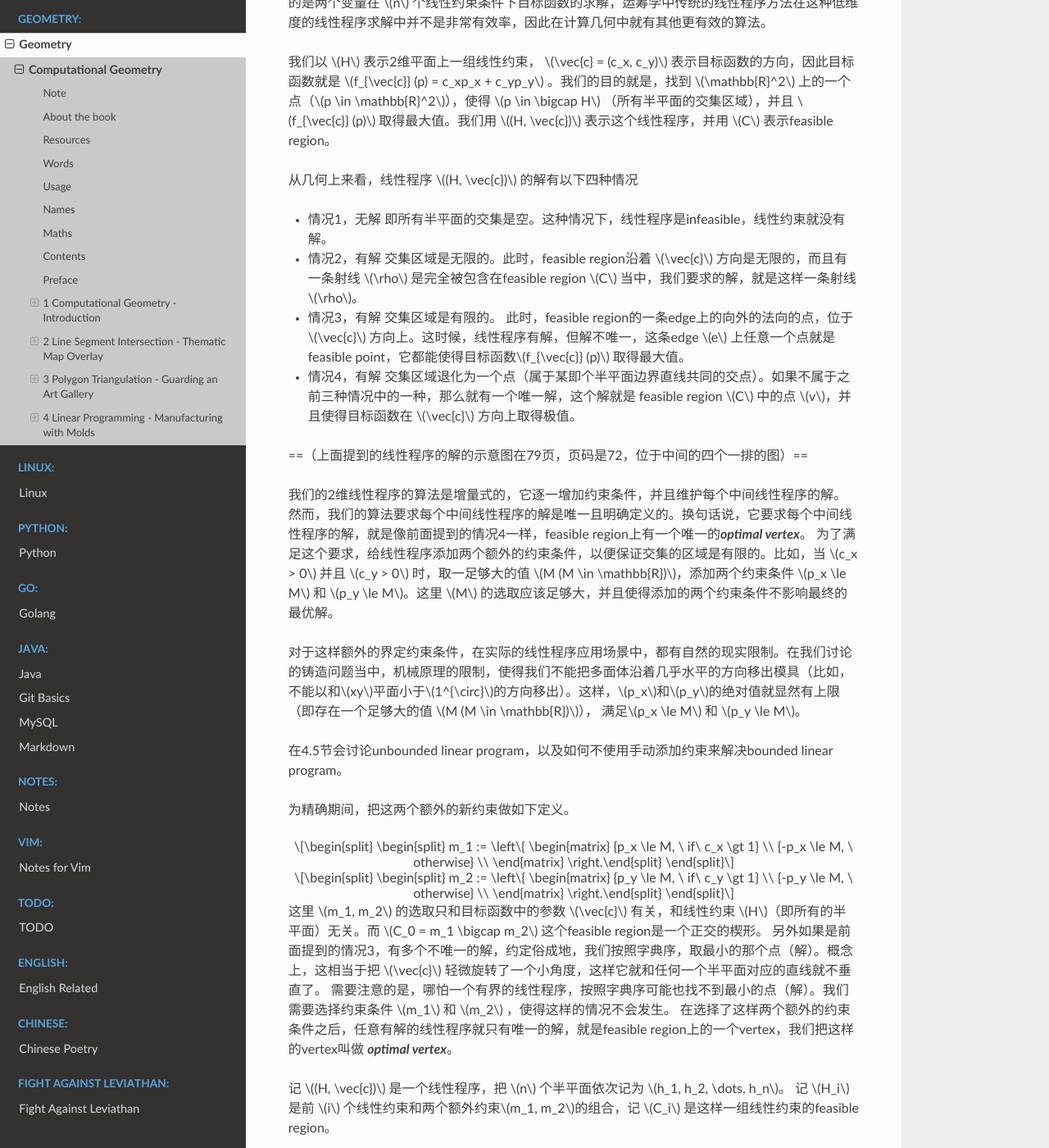
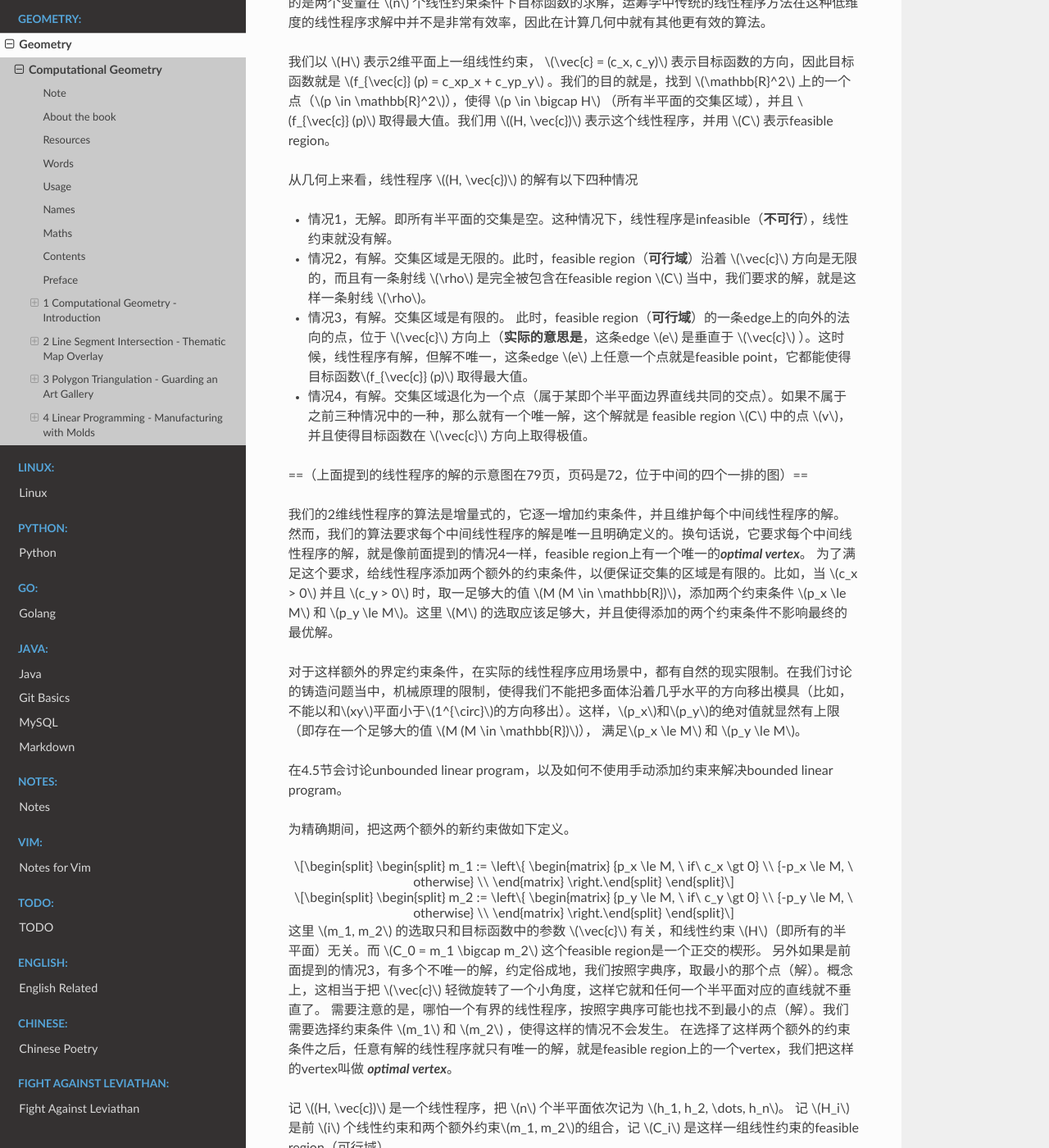
Before and after one commit to Pyrad/pyradnotes, a Sphinx documentation site: the page built from source/Geometry/ComputationalGeometryAA3rd.md, in a window 1280 px wide and 1400 px high, scrolled down 48465 px. Shown: the whole window at 82% size. Built offline with Sphinx 7.4.7 and the Read the Docs theme 2.0.0, drawn with Linux system fonts in a browser that asks for light colours; a script that is not in the unit is left out; some of the changed text lies outside the part shown.

Commit message:
CGAA3 Fix format & errors

```diff
--- a/source/Geometry/ComputationalGeometryAA3rd.md
+++ b/source/Geometry/ComputationalGeometryAA3rd.md
@@ -1480,14 +1480,10 @@ $a_{i,j}$，$b_i$ 和 $c_i$ 都是实数，它们是问题的输入参数。
 
 从几何上来看，线性程序  $(H, \vec{c})$ 的解有以下四种情况
 
-- 情况1，无解
-  即所有半平面的交集是空。这种情况下，线性程序是infeasible，线性约束就没有解。
-- 情况2，有解
-  交集区域是无限的。此时，feasible region沿着 $\vec{c}$ 方向是无限的，而且有一条射线 $\rho$ 是完全被包含在feasible region $C$ 当中，我们要求的解，就是这样一条射线 $\rho$。
-- 情况3，有解
-  交集区域是有限的。  此时，feasible region的一条edge上的向外的法向的点，位于 $\vec{c}$ 方向上。这时候，线性程序有解，但解不唯一，这条edge $e$ 上任意一个点就是feasible point，它都能使得目标函数$f_{\vec{c}} (p)$ 取得最大值。
-- 情况4，有解
-  交集区域退化为一个点（属于某即个半平面边界直线共同的交点）。如果不属于之前三种情况中的一种，那么就有一个唯一解，这个解就是 feasible region $C$ 中的点 $v$，并且使得目标函数在 $\vec{c}$ 方向上取得极值。
+- 情况1，无解。即所有半平面的交集是空。这种情况下，线性程序是infeasible（**不可行**），线性约束就没有解。
+- 情况2，有解。交集区域是无限的。此时，feasible region（**可行域**）沿着 $\vec{c}$ 方向是无限的，而且有一条射线 $\rho$ 是完全被包含在feasible region $C$ 当中，我们要求的解，就是这样一条射线 $\rho$。
+- 情况3，有解。交集区域是有限的。  此时，feasible region（**可行域**）的一条edge上的向外的法向的点，位于 $\vec{c}$ 方向上（**实际的意思是**，这条edge $e$ 是垂直于 $\vec{c}$ ）。这时候，线性程序有解，但解不唯一，这条edge $e$ 上任意一个点就是feasible point，它都能使得目标函数$f_{\vec{c}} (p)$ 取得最大值。
+- 情况4，有解。交集区域退化为一个点（属于某即个半平面边界直线共同的交点）。如果不属于之前三种情况中的一种，那么就有一个唯一解，这个解就是 feasible region $C$ 中的点 $v$，并且使得目标函数在 $\vec{c}$ 方向上取得极值。
 
 ==（上面提到的线性程序的解的示意图在79页，页码是72，位于中间的四个一排的图）==
 
@@ -1503,7 +1499,7 @@ $a_{i,j}$，$b_i$ 和 $c_i$ 都是实数，它们是问题的输入参数。
 $$
 \begin{split}
 m_1 := \left\{ \begin{matrix}
-{p_x \le M, \ if\ c_x \gt 1} \\
+{p_x \le M, \ if\ c_x \gt 0} \\
 {-p_x \le M, \ otherwise} \\
 \end{matrix} \right.\end{split}
 $$
@@ -1511,7 +1507,7 @@ $$
 $$
 \begin{split}
 m_2 := \left\{ \begin{matrix}
-{p_y \le M, \ if\ c_y \gt 1} \\
+{p_y \le M, \ if\ c_y \gt 0} \\
 {-p_y \le M, \ otherwise} \\
 \end{matrix} \right.\end{split}
 $$
@@ -1522,10 +1518,10 @@ $$
 在选择了这样两个额外的约束条件之后，任意有解的线性程序就只有唯一的解，就是feasible region上的一个vertex，我们把这样的vertex叫做 ***optimal vertex***。
 
 记 $(H, \vec{c})$ 是一个线性程序，把 $n$ 个半平面依次记为 $h_1, h_2, \dots, h_n$。
-记 $H_i$ 是前 $i$ 个线性约束和两个额外约束$m_1, m_2$的组合，记 $C_i$ 是这样一组线性约束的feasible region。
-
-$$
-H_i := {m_1, m_2, h_1, h_2, \dots, h_n}
+记 $H_i$ 是前 $i$ 个线性约束和两个额外约束$m_1, m_2$的组合，记 $C_i$ 是这样一组线性约束的feasible region（可行域）。
+
+$$
+H_i := \{m_1, m_2, h_1, h_2, \dots, h_n\}
 $$
 
 $$
@@ -1538,7 +1534,7 @@ $$
 C_0 \supseteq C_1 \supseteq C_2 \supseteq \cdots \supseteq C_n = C
 $$
 
-这也就是说，对于任何一个 $i$（$0 \le i \le n$），如果 $C_i = \emptyset$，那么对于任意一个 $j$（$i \le j \le n$），线性程序就是feasible的，我们的算法也就能提前退出。
+这也就是说，对于任何一个 $i$（$0 \le i \le n$），如果 $C_i = \emptyset$，那么对于任意一个 $j$（$i \le j \le n$）就有 $C_j = \emptyset$，线性程序就是**不可行**的（infeasible），我们的算法也就能提前退出。
 
 下面的引理4.5，说明了每当我们增加一个线性约束（半平面）时，optimal vertex如何改变，而这是我们算法的基础。
 
@@ -1546,9 +1542,12 @@ $$
 
 1. 如果 $v_{i-1} \in h_i$，那么 $v_i = v_{i-1}$。
 2. 如果 $v_{i-1} \notin h_i$，那么要么 $C_i = \emptyset$，要么 $v_i \in \ell_i$（$\ell_i$ 是半平面 $h_i$ 的边界直线）
-   证明：
-3. 令 $v_{i-1} \in h_i$。因为 $C_i = C_{i-1} \cap h_i$，并且 $v_{i-1} \in C_{i-1}$，这就意味着 $v_{i-1} \in C_i$（这是显然的）。进一步，因为 $C_i \subseteq C_{i-1}$（即 $C_i$ 属于 $C_{i-1}$），所以 $C_i$ 的optimal vertex不可能比 $C_{i-1}$ 更好，所以，$v_{i-1}$ 同样也是 $C_i$ 的optimal vertex。
-4. 令  $v_{i-1} \notin h_i$。采用反证法，假设 $C_i$ 非空，并且 $v_i$ 不在 $\ell_i$ 上。考虑线段 $\overline{v_{i-1}v_i}$ ， $v_{i-1} \in C_{i-1}$（因为 $v_{i-1}$是$C_{i-1}$的optimal vertex），并且因为$C_i \subset C_{i-1}$，所以也有 $v_i \in C_{i-1}$。又因为 $C_{i-1}$是凸的，所以线段 $\overline{v_{i-1}v_i}$ 完全被包含在 $C_{i-1}$中。因为 $v_{i-1}$是$C_{i-1}$的optimal vertex，而且目标函数 $f_{\vec{c}}$是线性的，所以沿着线段 $\overline{v_{i-1}v_i}$ ，点 $p$ 从 $v_i$ 移动到 $v_{i-1}$时，$f_{\vec{c}}(p)$是单调递增的。因为 $v_{i-1} \notin h_i$并且$C_i \subset C_{i-1}$，所以线段 $\overline{v_{i-1}v_i}$ 和 $\ell_i$必然有交点，记作 $q$。而又因为线段 $\overline{v_{i-1}v_i}$ 完全被包含在 $C_{i-1}$中，所以交点 $q$ 也必然在 $C_i$中（因为$\ell_i$是$C_i$的边界）。因为 $q$ 在线段 $\overline{v_{i-1}v_i}$ 上，所以根据前面的结论（沿着线段 $\overline{v_{i-1}v_i}$ ，点 $p$ 从 $v_i$ 移动到 $v_{i-1}$时，$f_{\vec{c}}(p)$是单调递增的），就有 $f_{\vec{c}}(q) \gt f_{\vec{c}}(v_i)$。这就是说在$C_i$中存在另外一个不同于optimal vertex $v_i$ 的点 $q$，它使得$f_{\vec{c}}$的取值比 $v_i$还要大，但这是和$v_i$的定义是矛盾的，因此假设不成立。故的证。
+
+证明：
+
+令 $v_{i-1} \in h_i$。（注意这里的$h_i$指的是半平面**区域**，不是半平面的分界线）。因为 $C_i = C_{i-1} \cap h_i$，并且 $v_{i-1} \in C_{i-1}$，这就意味着 $v_{i-1} \in C_i$（这是显然的）。进一步，因为 $C_i \subseteq C_{i-1}$（即 $C_i$ 属于 $C_{i-1}$），所以 $C_i$ 的optimal vertex不可能比 $C_{i-1}$ 更好，所以，$v_{i-1}$ 同样也是 $C_i$ 的optimal vertex。
+
+令  $v_{i-1} \notin h_i$。采用反证法，假设 $C_i$ 非空，并且 $v_i$ 不在 $\ell_i$ 上。考虑线段 $\overline{v_{i-1}v_i}$ ， $v_{i-1} \in C_{i-1}$（因为 $v_{i-1}$是$C_{i-1}$的optimal vertex），并且因为$C_i \subset C_{i-1}$，所以也有 $v_i \in C_{i-1}$。又因为 $C_{i-1}$是凸的，所以线段 $\overline{v_{i-1}v_i}$ 完全被包含在 $C_{i-1}$中。因为 $v_{i-1}$是$C_{i-1}$的optimal vertex，而且目标函数 $f_{\vec{c}}$是线性的，所以沿着线段 $\overline{v_{i-1}v_i}$ ，点 $p$ 从 $v_i$ 移动到 $v_{i-1}$时，$f_{\vec{c}}(p)$是单调递增的。因为 $v_{i-1} \notin h_i$并且$C_i \subset C_{i-1}$，所以线段 $\overline{v_{i-1}v_i}$ 和 $\ell_i$必然有交点，记作 $q$。而又因为线段 $\overline{v_{i-1}v_i}$ 完全被包含在 $C_{i-1}$中，所以交点 $q$ 也必然在 $C_i$中（因为$\ell_i$是$C_i$的边界）。因为 $q$ 在线段 $\overline{v_{i-1}v_i}$ 上，所以根据前面的结论（沿着线段 $\overline{v_{i-1}v_i}$ ，点 $p$ 从 $v_i$ 移动到 $v_{i-1}$时，$f_{\vec{c}}(p)$是单调递增的），就有 $f_{\vec{c}}(q) \gt f_{\vec{c}}(v_i)$。这就是说在$C_i$中存在另外一个不同于optimal vertex $v_i$ 的点 $q$，它使得$f_{\vec{c}}$的取值比 $v_i$还要大，但这是和$v_i$的定义是矛盾的，因此假设不成立。故的证。
 
 ==（用来说明线段 $\overline{v_{i-1}v_i}$ 的示意图在81页，页码是74，位于上面的一个图）==
 
```
